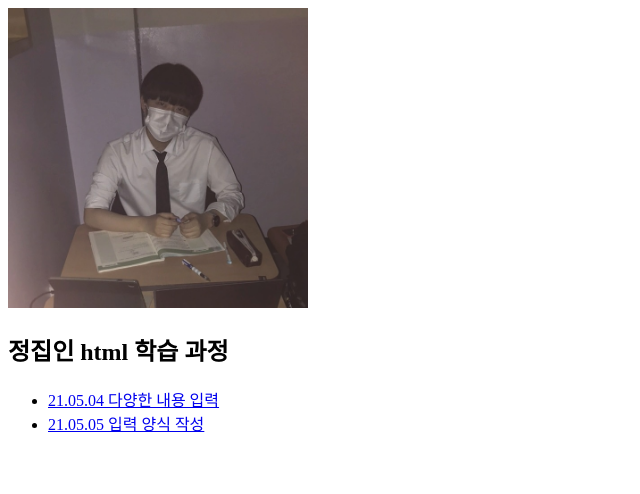
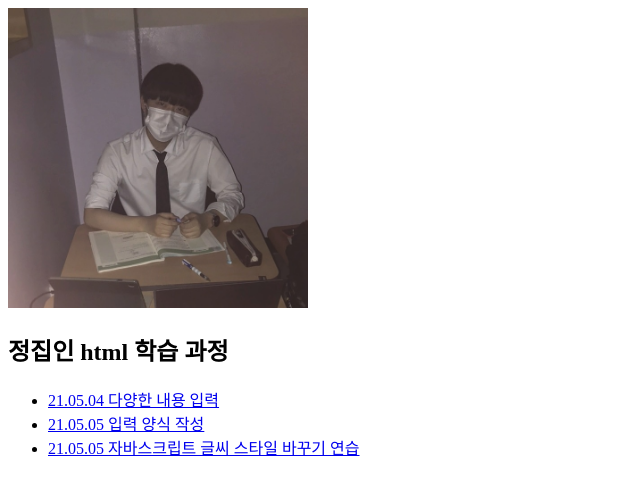
Before and after one commit to jaban0424/My-HTML-World, a plain HTML site: page index.html in a window 1280 px wide. Shown: the whole page, without its empty margins (0-640 px from the left). Drawn offline with Linux system fonts and the light colour scheme.

Commit message:
Update index.html

```diff
--- a/index.html
+++ b/index.html
@@ -12,6 +12,7 @@
     <ul>
         <li><a href="1stpractice.html" target="_blank">21.05.04 다양한 내용 입력</a></li>
         <li><a href="2ndpractice.html" target="_blank">21.05.05 입력 양식 작성</a></li>
+        <li><a href="1stjsprac.html" target="_blank">21.05.05 자바스크립트 글씨 스타일 바꾸기 연습</
     </ul>
 </body>
 </html>
```
